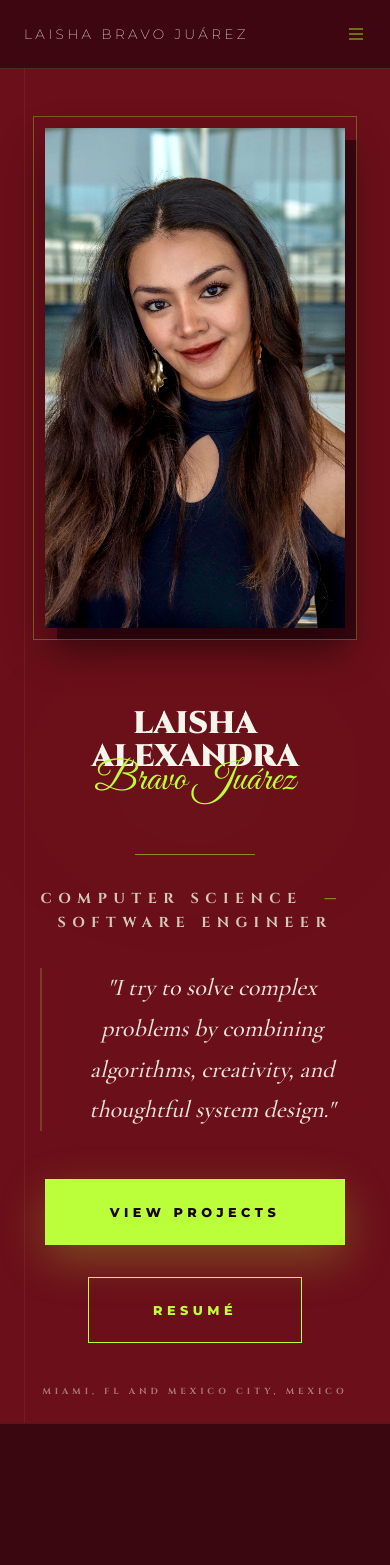
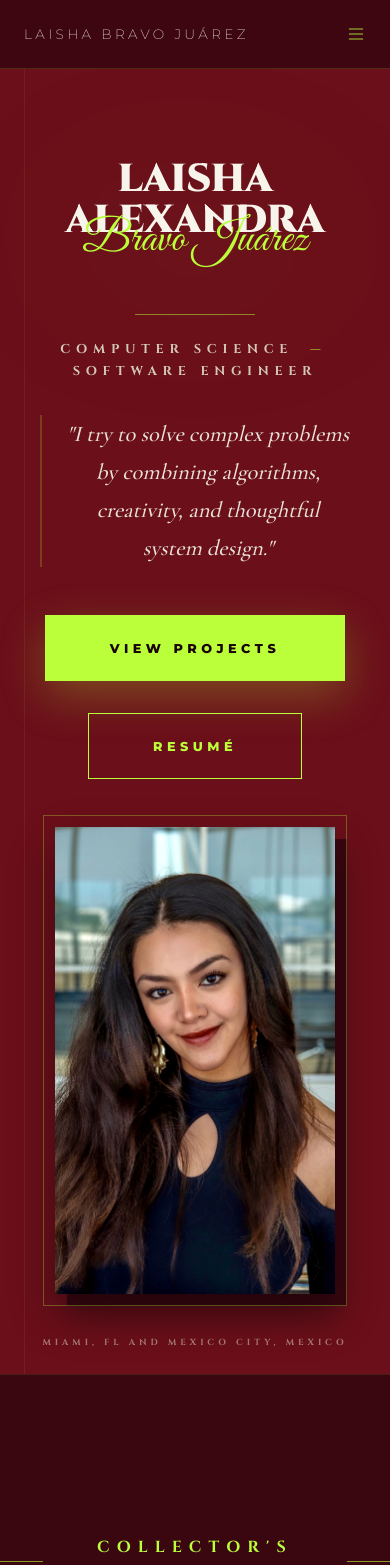
Before and after one commit to Laibrez/laibrez.github.io, a Next.js app: page / in a window 390 px wide. Shown: the top 1565 px of the page. Built offline with nearby package versions, Linux system fonts and the light colour scheme.

Commit message:
Mobile-First Redesign: Optimized Hero hierarchy and Compacted 3D Project Book for smaller viewports

```diff
--- a/components/HeroEditorial.tsx
+++ b/components/HeroEditorial.tsx
@@ -11,13 +11,45 @@ export default function HeroEditorial() {
 
       <div className="w-full grid grid-cols-1 lg:grid-cols-[minmax(300px,450px)_1fr] gap-12 lg:gap-24 items-center relative z-10 px-4 md:px-12 lg:px-20 max-w-[1600px] mx-auto">
 
-        {/* Photo Block - Taller proportional photo, narrower container */}
-        <div className="relative animate-fade-up w-full max-w-[300px] md:max-w-[400px] lg:max-w-[450px] mx-auto lg:mx-0 group">
+        {/* Text Block - High-Impact Typography (Order 1 on mobile, 2 on desktop) */}
+        <div className="order-1 lg:order-2 flex flex-col items-center lg:items-start text-center lg:text-left pt-8 lg:pt-0 max-w-full">
+          <div className="relative inline-block mb-12 md:mb-16 px-4 lg:px-0 max-w-full">
+            <h1 className="font-cinzel text-[clamp(2.4rem,10vw,9.5rem)] font-black leading-[0.85] tracking-[0.01em] text-[#F8F4EE] block z-10 animate-fade-up [animation-delay:500ms] w-full text-center lg:text-left">
+              LAISHA ALEXANDRA
+            </h1>
+            <span className="font-great-vibes text-[clamp(2.8rem,11vw,9.5rem)] font-normal leading-none text-[#BAFF39] absolute -bottom-[0.8em] md:-bottom-[0.9em] right-1/2 lg:right-0 translate-x-1/2 lg:translate-x-0 lg:-right-4 xl:-right-12 z-20 whitespace-nowrap drop-shadow-[0_0_80px_rgba(186,255,57,0.5)] animate-fade-up [animation-delay:800ms] scale-100 md:scale-110">
+              Bravo Juárez
+            </span>
+          </div>
 
-          {/* Outer frame (smaller + tighter) */}
+          <div className="w-24 md:w-40 h-[1.5px] bg-[#BAFF39] my-6 md:my-12 animate-expand [animation-delay:1200ms] opacity-50" />
+
+          <div className="flex flex-col gap-4 md:gap-6 mb-8 md:mb-12 animate-fade-up [animation-delay:900ms]">
+            <p className="vogue-label text-[0.8rem] md:text-[1.1rem] text-[#D4C9B8] tracking-[0.2em] md:tracking-widest">
+              Computer Science <span className="text-[#BAFF39] mx-2 md:mx-4 font-black tracking-widest">—</span> Software Engineer
+            </p>
+          </div>
+
+          <p className="font-cormorant text-[1.4rem] md:text-[1.9rem] lg:text-[2.2rem] font-bold leading-tight md:leading-relaxed text-[#E8E2D8] max-w-2xl lg:max-w-3xl mb-12 md:mb-16 animate-fade-up [animation-delay:1100ms] italic opacity-90 border-l-[2px] border-[#BAFF39]/20 pl-6 md:pl-10">
+            "I try to solve complex problems by combining algorithms, creativity, and thoughtful system design."
+          </p>
+
+          <div className="flex flex-wrap justify-center lg:justify-start gap-8 md:gap-12 animate-fade-up [animation-delay:1300ms]">
+            <a href="#projects" className="btn-vogue-primary">
+              View Projects
+            </a>
+            <a href="#full-resume" className="btn-vogue-secondary uppercase">
+              RESUMÉ
+            </a>
+          </div>
+        </div>
+
+        {/* Photo Block - (Order 2 on mobile, 1 on desktop) */}
+        <div className="order-2 lg:order-1 relative animate-fade-up w-full max-w-[280px] md:max-w-[400px] lg:max-w-[450px] mx-auto lg:mx-0 group">
+          {/* Outer frame */}
           <div className="absolute -top-3 -left-3 -right-3 -bottom-3 border border-[#BAFF39]/30 pointer-events-none z-10 transition-all duration-500 group-hover:scale-105" />
 
-          {/* Background offset (reduced) */}
+          {/* Background offset */}
           <div className="absolute top-3 left-3 -right-3 -bottom-3 bg-[#3A0610] -z-10 shadow-xl" />
 
           {/* Image container */}
@@ -29,39 +61,6 @@ export default function HeroEditorial() {
               className="object-cover object-top contrast-[1.05] saturate-[0.9] transition-all duration-700 group-hover:scale-105"
               priority
             />
-          </div>
-        </div>
-
-        {/* Text Block - High-Impact Typography */}
-        <div className="flex flex-col items-center lg:items-start text-center lg:text-left pt-8 lg:pt-0 max-w-full">
-          <div className="relative inline-block mb-12 md:mb-16 px-4 lg:px-0 max-w-full">
-            <h1 className="font-cinzel text-[clamp(1.8rem,8vw,9.5rem)] font-black leading-[0.85] tracking-[0.01em] text-[#F8F4EE] block z-10 animate-fade-up [animation-delay:500ms] w-full text-center lg:text-left">
-              LAISHA ALEXANDRA
-            </h1>
-            <span className="font-great-vibes text-[clamp(2.5rem,9vw,9.5rem)] font-normal leading-none text-[#BAFF39] absolute -bottom-[1em] md:-bottom-[0.9em] right-1/2 lg:right-0 translate-x-1/2 lg:translate-x-0 lg:-right-4 xl:-right-12 z-20 whitespace-nowrap drop-shadow-[0_0_80px_rgba(186,255,57,0.5)] animate-fade-up [animation-delay:800ms] scale-100 md:scale-110">
-              Bravo Juárez
-            </span>
-          </div>
-
-          <div className="w-32 md:w-40 h-[1.5px] bg-[#BAFF39] my-8 md:my-12 animate-expand [animation-delay:1200ms] opacity-50" />
-
-          <div className="flex flex-col gap-4 md:gap-6 mb-8 md:mb-12 animate-fade-up [animation-delay:900ms]">
-            <p className="vogue-label text-[0.9rem] md:text-[1.1rem] text-[#D4C9B8]">
-              Computer Science <span className="text-[#BAFF39] mx-3 md:mx-4 font-black tracking-widest">—</span> Software Engineer
-            </p>
-          </div>
-
-          <p className="font-cormorant text-[1.5rem] md:text-[1.9rem] lg:text-[2.2rem] font-bold leading-relaxed text-[#E8E2D8] max-w-2xl lg:max-w-3xl mb-12 md:mb-16 animate-fade-up [animation-delay:1100ms] italic opacity-90 border-l-[2px] border-[#BAFF39]/20 pl-8 md:pl-10">
-            "I try to solve complex problems by combining algorithms, creativity, and thoughtful system design."
-          </p>
-
-          <div className="flex flex-wrap justify-center lg:justify-start gap-8 md:gap-12 animate-fade-up [animation-delay:1300ms]">
-            <a href="#projects" className="btn-vogue-primary">
-              View Projects
-            </a>
-            <a href="#full-resume" className="btn-vogue-secondary uppercase">
-              RESUMÉ
-            </a>
           </div>
         </div>
       </div>
--- a/components/ProjectBook.tsx
+++ b/components/ProjectBook.tsx
@@ -156,8 +156,8 @@ export default function ProjectBook() {
 
       <div className="relative flex flex-col items-center gap-24 transition-all duration-1000">
 
-        {/* Book Container - ENLARGED SIZE (1000x680) */}
-        <div className="relative w-[360px] lg:w-[1000px] h-[680px] [perspective:3500px] [transform-style:preserve-3d]">
+        {/* Book Container - Mobile Adjusted Height (480px) / Desktop (680px) */}
+        <div className="relative w-[340px] md:w-[400px] lg:w-[1000px] h-[480px] lg:h-[680px] [perspective:3500px] [transform-style:preserve-3d]">
 
           {/* THE PAGES */}
 
@@ -179,12 +179,12 @@ export default function ProjectBook() {
               <div className="brass-corner bottom-0 left-0 -rotate-90 z-30" />
               <div className="brass-corner bottom-0 right-0 rotate-180 z-30" />
 
-              <div className="flex flex-col items-center z-10 scale-90 lg:scale-100">
+              <div className="flex flex-col items-center z-10 scale-[0.7] md:scale-90 lg:scale-100">
                 <span className="vogue-label text-[0.8rem] text-[#3d1b10]/60 tracking-[0.6em] mb-4">EDITION MMXXVI</span>
-                <h2 className="engraved-text font-cinzel text-6xl lg:text-7xl font-black tracking-[0.2em] text-center leading-tight select-none">
+                <h2 className="engraved-text font-cinzel text-5xl lg:text-7xl font-black tracking-[0.2em] text-center leading-tight select-none">
                   PROJECTS
                 </h2>
-                <div className="w-16 h-[1.5px] bg-[#3d1b10]/20 my-6" />
+                <div className="w-16 h-[1.5px] bg-[#3d1b10]/20 my-4 lg:my-6" />
                 <span className="vogue-label text-[0.7rem] text-[#3d1b10]/50 tracking-[0.8em] uppercase">Archive Collection</span>
               </div>
             </div>
@@ -222,14 +222,14 @@ export default function ProjectBook() {
                   <div className={`page-shadow bg-gradient-to-r from-black/20 to-transparent ${currentPage > pageNum ? 'opacity-0' : 'opacity-100'}`} />
 
                   <div className="h-full flex flex-col p-10 lg:p-14 relative z-10">
-                    <div className="flex justify-between items-center border-b-[1px] border-[#d4c9b8] pb-4 mb-6">
-                      <span className="vogue-label text-[0.7rem] text-[#6B0F1A] font-black">{proj.role}</span>
-                      <span className="font-cinzel text-xl font-black text-[#6B0F1A] opacity-30">{proj.num}</span>
+                    <div className="flex justify-between items-center border-b-[1px] border-[#d4c9b8] pb-3 lg:pb-4 mb-4 lg:mb-6">
+                      <span className="vogue-label text-[0.6rem] lg:text-[0.7rem] text-[#6B0F1A] font-black">{proj.role}</span>
+                      <span className="font-cinzel text-lg lg:text-xl font-black text-[#6B0F1A] opacity-30">{proj.num}</span>
                     </div>
 
-                    <h3 className="font-cinzel text-3xl lg:text-4xl font-black text-[#1a0405] mb-6 leading-none tracking-tighter uppercase">{proj.name}</h3>
+                    <h3 className="font-cinzel text-2xl lg:text-4xl font-black text-[#1a0405] mb-4 lg:mb-6 leading-none tracking-tighter uppercase">{proj.name}</h3>
 
-                    <div className="relative aspect-[16/11] w-full mb-8 border-[1px] border-[#d4c9b8] shadow-2xl group overflow-hidden bg-white">
+                    <div className="relative aspect-[16/10] w-full mb-4 lg:mb-8 border-[1px] border-[#d4c9b8] shadow-2xl group overflow-hidden bg-white">
                       <Image
                         src={proj.thumb}
                         alt={proj.name}
@@ -239,7 +239,9 @@ export default function ProjectBook() {
                       />
                     </div>
 
-                    <p className="font-cormorant text-lg lg:text-xl font-bold leading-tight text-[#3d2508] mb-8 italic border-l-[4px] border-[#6B0F1A]/10 pl-8 line-clamp-3 overflow-hidden">{proj.desc}</p>
+                    <p className="font-cormorant text-[1rem] lg:text-[1.2rem] font-bold leading-tight text-[#3d2508] mb-6 lg:mb-8 italic border-l-[3px] border-[#6B0F1A]/10 pl-6 lg:pl-8 line-clamp-2 md:line-clamp-3 overflow-hidden">
+                      {proj.desc}
+                    </p>
 
                     <div className="mt-auto flex flex-wrap gap-10 border-t-[1.3px] border-[#d4c9b8] pt-8">
                       {proj.links.map(l => (
```
